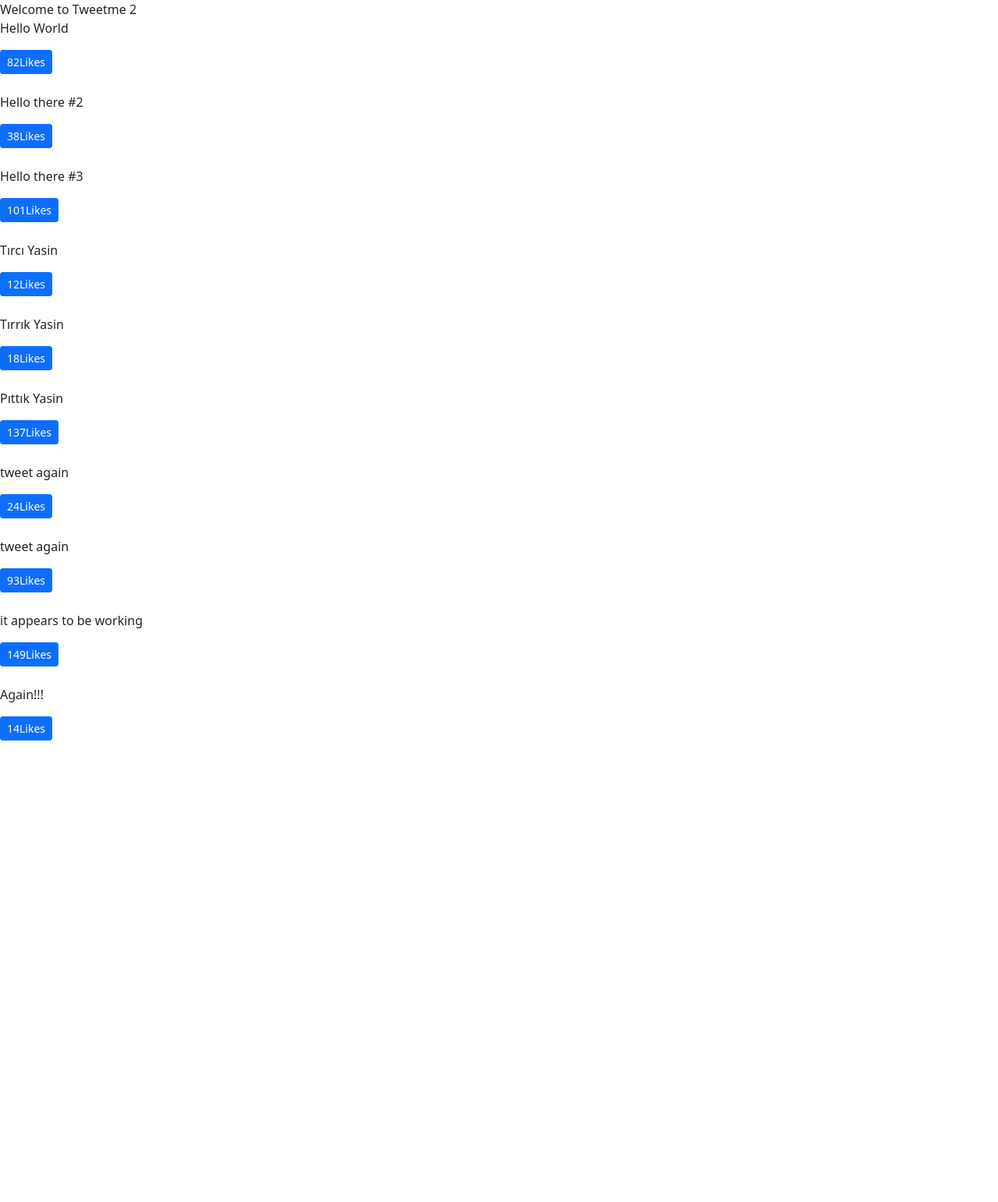
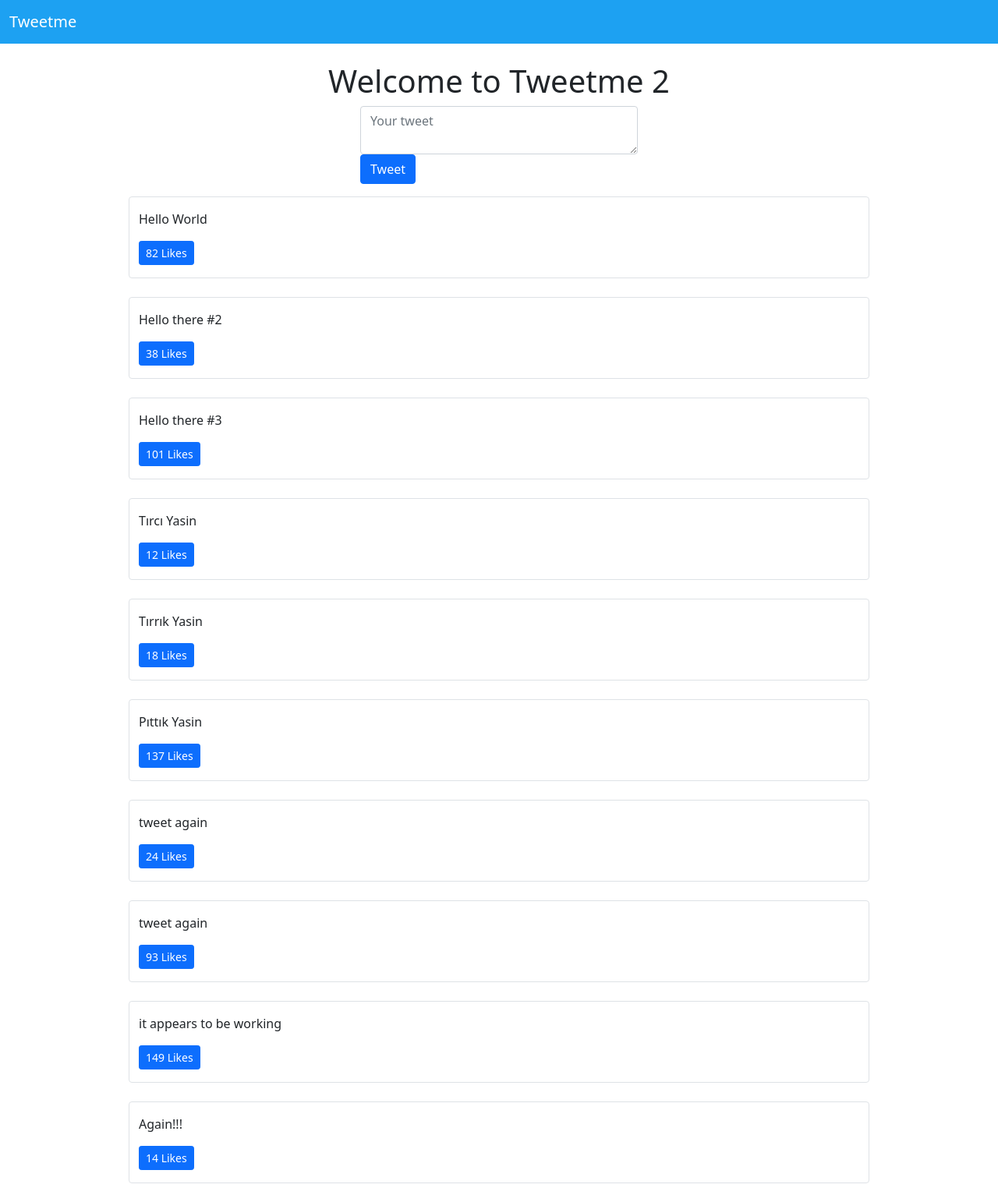
Before and after one commit to onurkiroglu/React_Django-Social-Media-App, a Django app: page / in a window 1280 px wide. Shown: the whole page at 78% size. Before the commit the page ends 950 px from the top, so only its background shows below. Run offline with Django 3.2, Linux system fonts and the light colour scheme; data comes from the database, SQL or seed files in the repository; both versions use the stored data as it was after the commit.

Commit message:
tweet form created

```diff
--- a/main/urls.py
+++ b/main/urls.py
@@ -16,11 +16,17 @@ Including another URLconf
 from django.contrib import admin
 from django.urls import path, re_path # url()
 
-from tweets.views import home_view, tweet_detail_view, tweet_list_view
+from tweets.views import (
+    home_view, tweet_detail_view, tweet_list_view,
+    tweet_create_view,
+)
+
+
 
 urlpatterns = [
     path('admin/', admin.site.urls),
     path('', home_view),
+    path('create-tweet', tweet_create_view),
     path('tweets', tweet_list_view),
     path('tweets/<int:tweet_id>', tweet_detail_view),
 ]
--- a/templates/base.html
+++ b/templates/base.html
@@ -7,12 +7,19 @@
 
     <!-- Bootstrap CSS -->
     <link href="https://cdn.jsdelivr.net/npm/bootstrap@5.1.3/dist/css/bootstrap.min.css" rel="stylesheet" integrity="sha384-1BmE4kWBq78iYhFldvKuhfTAU6auU8tT94WrHftjDbrCEXSU1oBoqyl2QvZ6jIW3" crossorigin="anonymous">
-
+    <style>
+      .bg-tweetme {
+        background-color: #1DA1F2;
+      }
+    </style>
     <title>Tweetme 2 {% block head_title %}{% endblock head_title %}</title>
   </head>
   <body>
+    {% include "components/navbar.html" %}
+    <div class="container">
     {% block content %}
     {% endblock content %}
+    </div>
 
     <!-- Optional JavaScript; choose one of the two! -->
 
--- /dev/null
+++ b/templates/components/form.html
@@ -0,0 +1,4 @@
+<form method='POST'> {% csrf_token %}
+    {{ form.as_p }}
+    <button type="submit" class="btn btn-secondary">Save</button>
+</form>
--- /dev/null
+++ b/templates/components/navbar.html
@@ -0,0 +1,36 @@
+<nav class="navbar navbar-expand-lg navbar-dark bg-tweetme mb-4">
+    <div class="container-fluid">
+      <a class="navbar-brand" href="/">Tweetme</a>
+      <button class="navbar-toggler" type="button" data-bs-toggle="collapse" data-bs-target="#navbarSupportedContent" aria-controls="navbarSupportedContent" aria-expanded="false" aria-label="Toggle navigation">
+        <span class="navbar-toggler-icon"></span>
+      </button>
+      <div class="collapse navbar-collapse d-none" id="navbarSupportedContent">
+        <ul class="navbar-nav me-auto mb-2 mb-lg-0 d-none">
+          <li class="nav-item">
+            <a class="nav-link active" aria-current="page" href="#">Home</a>
+          </li>
+          <li class="nav-item">
+            <a class="nav-link" href="#">Link</a>
+          </li>
+          <li class="nav-item dropdown">
+            <a class="nav-link dropdown-toggle" href="#" id="navbarDropdown" role="button" data-bs-toggle="dropdown" aria-expanded="false">
+              Dropdown
+            </a>
+            <ul class="dropdown-menu" aria-labelledby="navbarDropdown">
+              <li><a class="dropdown-item" href="#">Action</a></li>
+              <li><a class="dropdown-item" href="#">Another action</a></li>
+              <li><hr class="dropdown-divider"></li>
+              <li><a class="dropdown-item" href="#">Something else here</a></li>
+            </ul>
+          </li>
+          <li class="nav-item">
+            <a class="nav-link disabled">Disabled</a>
+          </li>
+        </ul>
+        <form class="d-flex d-none">
+          <input class="form-control me-2" type="search" placeholder="Search" aria-label="Search">
+          <button class="btn btn-outline-success" type="submit">Search</button>
+        </form>
+      </div>
+    </div>
+  </nav >
--- a/templates/pages/home.html
+++ b/templates/pages/home.html
@@ -5,9 +5,24 @@ this is amazing!!!
 {% endblock head_title %}
 
 {% block content %}
-Welcome to Tweetme 2
+<div class="row text-center">
+    <div class="col">
+        <h1>Welcome to Tweetme 2</h1>
+    </div>
+</div>
 
-<div id='tweets'>
+<div class="row mb-3">
+    <div class="col-md-4 mx-auto col-10">
+        <form class="form" method="POST" action="/create-tweet">
+            {% csrf_token %}
+            <input type="hidden" value="/" name="next" />
+            <textarea class="form-control" name="content" placeholder="Your tweet"></textarea>
+            <button type="submit" class="btn btn-primary">Tweet</button>
+        </form>
+    </div>
+</div>
+
+<div class="row" id="tweets">
     Loading...
 </div>
 
@@ -33,13 +48,13 @@ function handleDidLike(tweet_id, currentCount) {
 }
 
 function LikeBtn(tweet){
-    return "<button class='btn btn-primary btn-sm' onclick=handleDidLike(" + tweet.id + "," + tweet.likes + ")>" + tweet.likes + "Likes</button>";
+    return "<button class='btn btn-primary btn-sm' onclick=handleDidLike(" + tweet.id + "," + tweet.likes + ")>" + tweet.likes + " Likes</button>";
 }
 
 
 function formatTweetElement(tweet){
 
-    var formattedTweet = "<div class='mb-4 tweet' id='tweet-" + tweet.id
+    var formattedTweet = "<div class='col-12 col-md-10 mx-auto border rounded py-3 mb-4 tweet' id='tweet-" + tweet.id
     + "'><p>" + tweet.content +
         "</p><div class='btn-group'>" + LikeBtn(tweet) +
         "</div></div>"
--- a/tweets/views.py
+++ b/tweets/views.py
@@ -3,11 +3,22 @@ import random
 from django.http import HttpResponse, Http404, JsonResponse
 from django.shortcuts import render
 
+from .forms import TweetForm
 from .models import Tweet
 
 # Create your views here.
 def home_view(request, *args, **kwargs):
     return render(request, "pages/home.html", context={}, status=200)
+
+def tweet_create_view(request, *args, **kwargs):
+    form = TweetForm(request.POST or None)
+    print('post data is', request.POST)
+    if form.is_valid():
+        obj = form.save(commit=False)
+        # do other form related logic
+        obj.save()
+        form = TweetForm()
+    return render(request, 'components/form.html', context={"form":form})
 
 def tweet_list_view(request, *args, **kwargs):
     """
```
Also changed, not shown: todo.md (+1 -0 lines), tweets/forms.py (added, +16 -0 lines), db.sqlite3, templates/components/footer.html (added).
